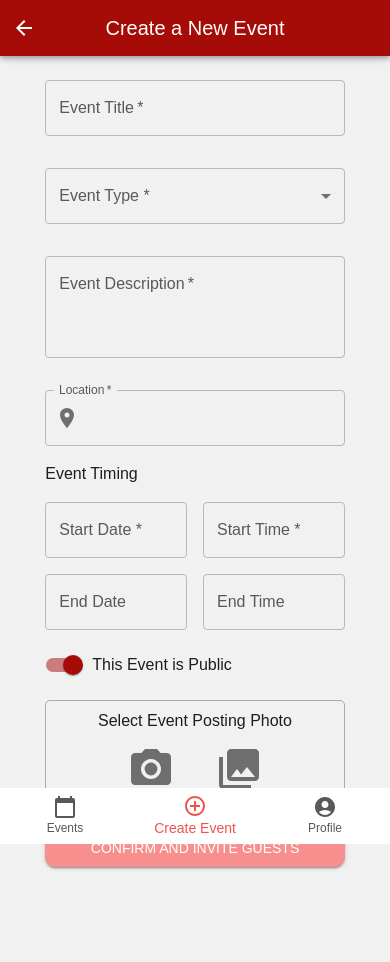
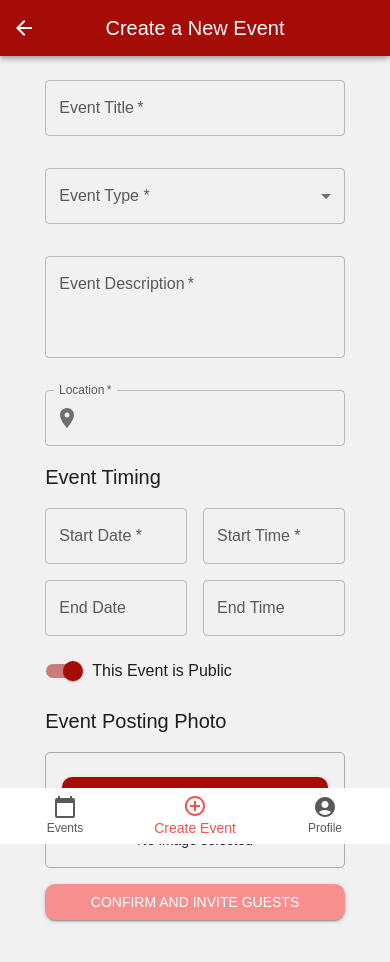
Before and after one commit to Winsthai/EventEcho, a React app in the folder client/: page /createEvent in a window 390 px wide. Shown: the top 962 px of the page. Built offline with nearby package versions, Linux system fonts and the light colour scheme; the HTML template or start-up script is replaced by a standard one.

Commit message:
feat: adjusted mobile layout for uploading pictures

```diff
--- a/client/src/Components/CreateEventPage/CreateEventPage.jsx
+++ b/client/src/Components/CreateEventPage/CreateEventPage.jsx
@@ -1,15 +1,15 @@
 import * as React from 'react';
 import ArrowBackIcon from '@mui/icons-material/ArrowBack';
 import PlaceIcon from '@mui/icons-material/Place';
-import PhotoCameraIcon from '@mui/icons-material/PhotoCamera';
-import CollectionsIcon from '@mui/icons-material/Collections';
+import CloudUploadIcon from '@mui/icons-material/CloudUpload';
 import UploadIcon from '@mui/icons-material/Upload';
 import DeleteIcon from '@mui/icons-material/Delete';
 import {
   AppBar, Toolbar, IconButton, Typography,
   FormControl, FormGroup, FormControlLabel, InputLabel,
   Select, MenuItem, InputAdornment, Switch,
-  Box, TextField, Stack, Button
+  Box, TextField, Stack, Button,
+  Icon
 } from '@mui/material';
 import Grid from '@mui/material/Grid2';
 import { AdapterDayjs } from '@mui/x-date-pickers/AdapterDayjs';
@@ -160,14 +160,25 @@ export default function CreateEventPage({ eventDetails, setEventDetails, details
     setEventDetails({ ...eventDetails, visibility: checked });
   }
 
-  // need to see whats going on here
+  // save image to push later
   const handleFileChange = async (event) => {
     const file = event.target.files[0];
     console.log(file);
-    if (!file) return;
+    if (!file || !file.name.match(/\.(jpg|jpeg|png|gif|webp)$/i)) {
+      console.log("BAD!");
+      alert("File type is not an image format");
+      return;
+    }
 
-    if (event.target.files && event.target.files.length > 0) {
-      setEventPhotoName(file.name);
+    let mobileFileName = '';
+    if (file.name.length > 25) {
+      const beginning = file.name.slice(0, 8);
+      const filetype = file.name.slice(-8);
+      mobileFileName = beginning.concat("...", filetype);
+      console.log(mobileFileName);
+    }
+    else {
+      mobileFileName = file.name;
     }
 
     const data = new FormData();
@@ -177,20 +188,19 @@ export default function CreateEventPage({ eventDetails, setEventDetails, details
     data.append("c_crop", "h_600,w_800");
 
     const fileURL = URL.createObjectURL(file);
-    setEventDetails({ ...eventDetails, eventimage: fileURL, imagename: file.name, imageform: data });
+    setEventDetails({
+      ...eventDetails,
+      eventimage: fileURL,
+      imagename: file.name,
+      imagenamemobile: mobileFileName,
+      imageform: data
+    });
 
-    // const res = await fetch(`https://api.cloudinary.com/v1_1/dk7v80lgt/image/upload`, {
-    //   method: "POST",
-    //   body: data
-    // });
-
-    // const uploadedImageURL = await res.json();
-    // console.log(uploadedImageURL.url);
   }
 
   // just clears the text field for now, will have to actually delete uploaded file later
-  const handleDeleteFile = (event) => {
-    setEventPhotoName('');
+  const handleDeleteFile = () => {
+    setEventDetails({ ...eventDetails, eventimage: null, imagename: '', imageform: null });
   }
 
   // call field checking here
@@ -388,7 +398,7 @@ export default function CreateEventPage({ eventDetails, setEventDetails, details
 
             {/* Event Timing Title */}
             <Box sx={{ display: "flex", justifyContent: "left" }}>
-              Event Timing
+              <Typography sx={{ fontSize: "20px" }}>Event Timing</Typography>
             </Box>
 
             {/* Time and Date Grid */}
@@ -450,16 +460,37 @@ export default function CreateEventPage({ eventDetails, setEventDetails, details
               </FormGroup>
             </Box>
 
+            {/* Upload Image Title */}
+            <Box sx={{ display: "flex", justifyContent: "left" }}>
+              <Typography sx={{ fontSize: "20px" }}>Event Posting Photo</Typography>
+            </Box>
+
             {/* Upload Image */}
-            <Box sx={{ border: '1px solid #aaaaa9', borderRadius: '5px', padding: 1 }}>
-              Select Event Posting Photo
-              <Stack direction="row" spacing={2} sx={{ display: "flex", justifyContent: "center" }}>
-                <IconButton aria-label='open camera' size='large'>
-                  <PhotoCameraIcon sx={{ fontSize: '48px' }} />
-                </IconButton>
-                <IconButton aria-label='open gallery' size='large'>
-                  <CollectionsIcon sx={{ fontSize: '48px' }} />
-                </IconButton>
+            <Box sx={{ border: '1px solid #aaaaa9', borderRadius: '5px', pt: 1 }}>
+              <Stack direction="column" spacing={2} sx={{ display: "flex", justifyContent: "center", padding: 2 }}>
+                <Button
+                  component="label"
+                  variant='contained'
+                  startIcon={<CloudUploadIcon />}
+                  sx={{
+                    borderRadius: '10px'
+                  }}
+                >
+                  Upload Image
+                  <input type="file" hidden onChange={handleFileChange} />
+                </Button>
+                <Stack direction="row" spacing={1} sx={{ display: "flex", justifyContent: "center" }}>
+                  <Typography sx={{ fontSize: "14px", alignContent: "center" }}>
+                    {eventDetails.imageform ? eventDetails.imagenamemobile : "No image selected"}
+                  </Typography>
+                  {eventDetails.imageform ?
+                    <IconButton onClick={handleDeleteFile} sx={{ alignSelf: "center" }}>
+                      <DeleteIcon />
+                    </IconButton> : null
+                  }
+
+                </Stack>
+
               </Stack>
             </Box>
 
@@ -473,7 +504,6 @@ export default function CreateEventPage({ eventDetails, setEventDetails, details
                   '& > *': {
                     flex: 1
                   }
-
                 }}>
                 <Button variant='contained'
                   onClick={() => handleNavigate(`/editEvent/${id}/reviewEvent`)}
@@ -695,7 +725,7 @@ export default function CreateEventPage({ eventDetails, setEventDetails, details
             <Box />
           </Stack>
 
-          {/* Upload Photo  - FIX FIX FIX*/}
+          {/* Upload Photo */}
           <Stack direction="row" spacing={6} sx={{ width: "80%", display: "flex", justifyContent: "left", mb: 4 }}>
             <TextField fullWidth label="Upload File" variant='outlined'
               value={eventDetails.imagename}
@@ -729,7 +759,7 @@ export default function CreateEventPage({ eventDetails, setEventDetails, details
               onClick={onEditPage ?
                 () => handleNavigate(`/editEvent/${id}/changeGuests`) :
                 () => handleNavigate('/createEvent/addGuests')
-              } // should also complete the step in desktopProgressBar
+              }
               sx={{
                 borderRadius: '10px',
                 mb: 2,
--- a/client/src/CreatePagesRoutes.jsx
+++ b/client/src/CreatePagesRoutes.jsx
@@ -26,6 +26,7 @@ function CreatePagesRoutes() {
     endtimeraw: null,
     eventimage: null,
     imagename: '',
+    imagenamemobile: '',
     imageform: null
   });
 
```
